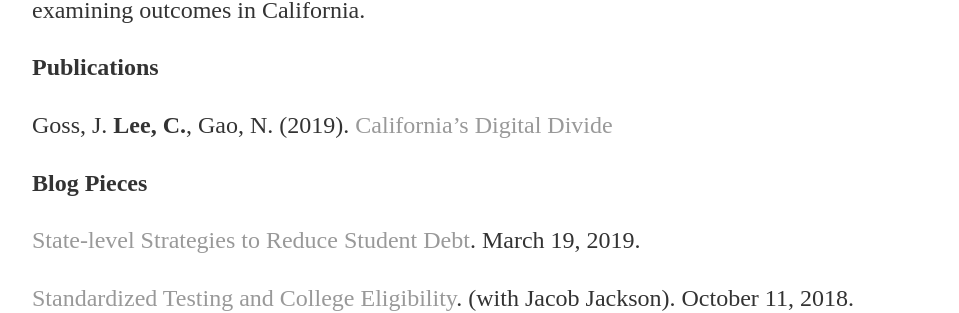
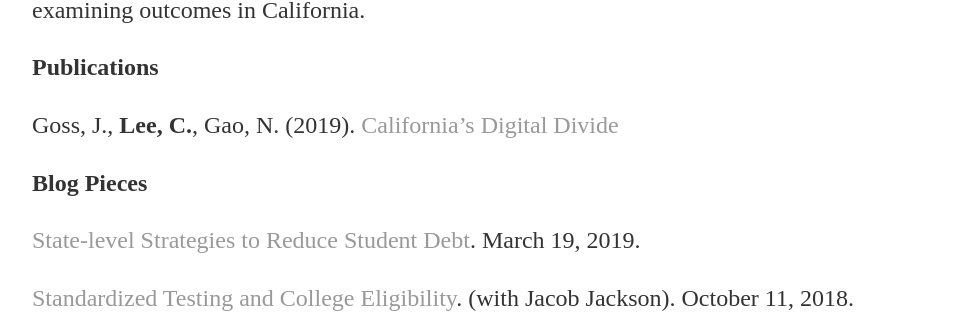
Before and after one commit to leecourt98/leecourt98.github.io, a Jekyll site: the page built from published-work/index.md, in a window 1280 px wide. Shown: the part 238-551 px from the top of the page, without its empty margins (160-1119 px from the left). Built offline with Jekyll 4.4.1, drawn with Linux system fonts in a browser that asks for light colours.

```diff
--- a/published-work/index.md
+++ b/published-work/index.md
@@ -9,7 +9,7 @@ At PPIC, Courtney researches K-12 and higher education policy, with an emphasis
 
 **Publications**
 
-Goss, J. **Lee, C.**, Gao, N. (2019). [California's Digital Divide](https://www.ppic.org/publication/californias-digital-divide/)
+Goss, J., **Lee, C.**, Gao, N. (2019). [California's Digital Divide](https://www.ppic.org/publication/californias-digital-divide/)
 
 **Blog Pieces**
 
```
